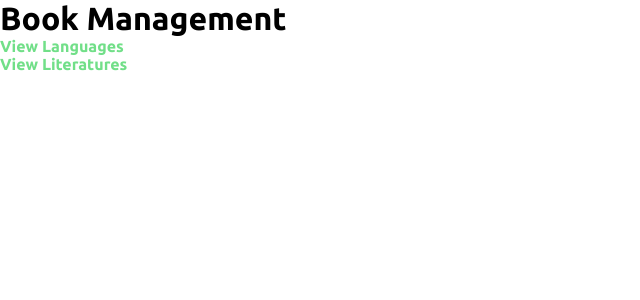
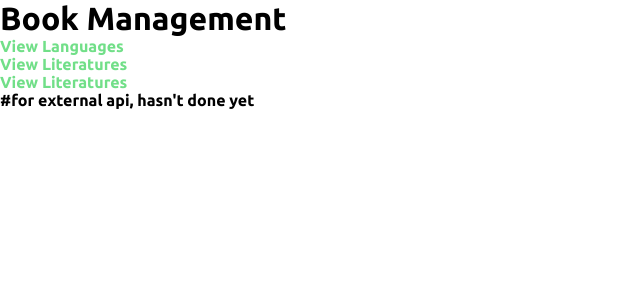
Before and after one commit to sarisefilkedi/jobsearch, a Flask app: page /books/ in a window 1280 px wide. Shown: the top 300 px of the page, without its empty margins (0-640 px from the left). Run offline with Flask 3, Linux system fonts and the light colour scheme; parts of the project's set-up code (start-up, migrations or seed data) failed here and were passed over.

Commit message:
Update book_home.html

```diff
--- a/jobsearchapp/templates/book_home.html
+++ b/jobsearchapp/templates/book_home.html
@@ -10,6 +10,7 @@
         <ul>
             <li><a href="{{ url_for('books.get_language') }}">View Languages</a></li>
             <li><a href="{{ url_for('books.get_literature') }}">View Literatures</a></li>
+            <li><a href="{{ url_for('books.get_new_literature_ext_api') }}">View Literatures</a></li> #for external api, hasn't done yet
         </ul>
     </nav>
 </body>
```
